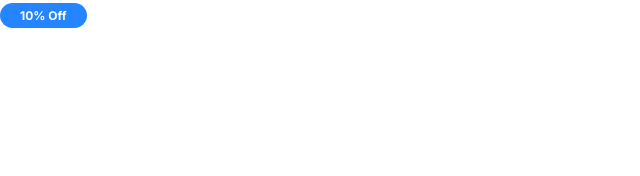
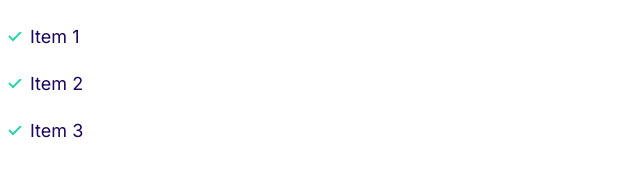
Before and after one commit to kofi-py/website, a plain HTML site: page index.html in a window 1280 px wide. Shown: the whole page, without its empty margins (0-640 px from the left). Drawn offline with Linux system fonts and the light colour scheme.

Commit message:
Bulid list component.

```diff
--- a/css/styles.css
+++ b/css/styles.css
@@ -119,3 +119,31 @@
     font-size: 1.2rem;
   }
 }
+
+/* Lists */
+.list {
+  list-style: none;
+  padding-left: 0;
+  color: var(--color-headings);
+}
+
+.list--inline .list__item {
+  display: inline-block;
+  margin: 2rem;
+}
+
+.list--tick {
+  list-style-image: url(../images/tick.svg);
+  padding-left: 3rem;
+}
+
+.list--tick .list__item {
+  padding: 0.5rem;
+  margin-bottom: 1rem;
+}
+
+@media screen and (min-width: 1024px) {
+  .list--tick .list__item {
+    padding-left: 0;
+  }
+}
--- a/index.html
+++ b/index.html
@@ -15,6 +15,10 @@
     <link rel="stylesheet" href="css/styles.css" />
   </head>
   <body>
-    <span class="badge badge--primary badge--small">10% Off</span>
+    <ul class="list list--tick">
+      <li class="list__item">Item 1</li>
+      <li class="list__item">Item 2</li>
+      <li class="list__item">Item 3</li>
+    </ul>
   </body>
 </html>
```
Also changed, not shown: components/lists.html (added, +5 -0 lines), images/tick.svg (added).
